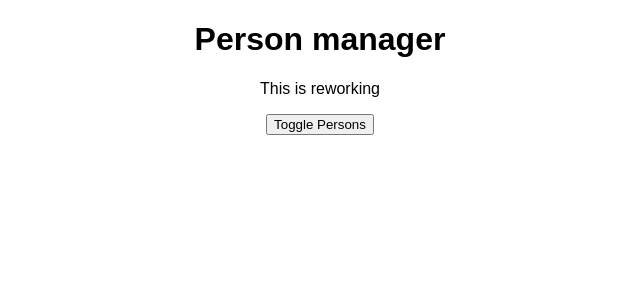
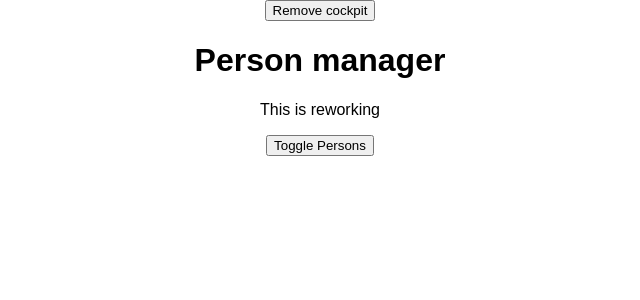
Before and after one commit to alexSiera/DockerTrain, a React app in the folder react-complete-guide/: page / in a window 1280 px wide. Shown: the top 300 px of the page, without its empty margins (320-960 px from the left). Built offline with nearby package versions, Linux system fonts and the light colour scheme.

Commit message:
add useEffect

```diff
--- a/react-complete-guide/src/components/Cockpit/Cockpit.js
+++ b/react-complete-guide/src/components/Cockpit/Cockpit.js
@@ -7,7 +7,18 @@ const cockpit = props => {
     setTimeout(() => {
       alert("saved data to cloud");
     }, 1000);
+    return () => {
+      console.log("[Cockpit.js] clean data");
+    };
   }, []);
+  useEffect(() => {
+    console.log("[Cockpit.js] clean data second use effect");
+
+    return () => {
+      console.log("[Cockpit.js] clean data");
+    };
+  });
+
   const assignedClasses = [];
   let btnClass = "";
   if (props.showPerson) {
--- a/react-complete-guide/src/components/Persons/Persons.js
+++ b/react-complete-guide/src/components/Persons/Persons.js
@@ -21,6 +21,9 @@ class Persons extends Component {
     console.log("[Persons.js] componentDidUpdate, ");
     console.log(snapshot);
   }
+  componentWillUnmount() {
+    console.log("[Persons.js] componentWillUnmount, ");
+  }
   render() {
     console.log("[Persons.js] rendering, ");
     return this.props.persons.map((person, index) => {
--- a/react-complete-guide/src/containers/App.js
+++ b/react-complete-guide/src/containers/App.js
@@ -28,7 +28,8 @@ class App extends Component {
     otherState: "some other value",
     showPersons: false,
     paragraphValue: [],
-    paragraphLength: 0
+    paragraphLength: 0,
+    showCockpit: true
   };
   nameChangedHandler = (event, id) => {
     const personIndex = this.state.persons.findIndex(p => p.id === id);
@@ -88,12 +89,21 @@ class App extends Component {
     }
     return (
       <div className={classes.App}>
+        <button
+          onClick={() => {
+            this.setState({ showCockpit: false });
+          }}
+        >
+          Remove cockpit
+        </button>
+        {this.state.showCockpit ? (
           <Cockpit
             title={this.props.appTitle}
             showPersons={this.state.showPersons}
             persons={this.state.persons}
             onTogglePersons={this.togglePersonsHandler}
           />
+        ) : null}
         {persons}
       </div>
     );
```
Lines whose indentation alone changed are shown as unchanged.
